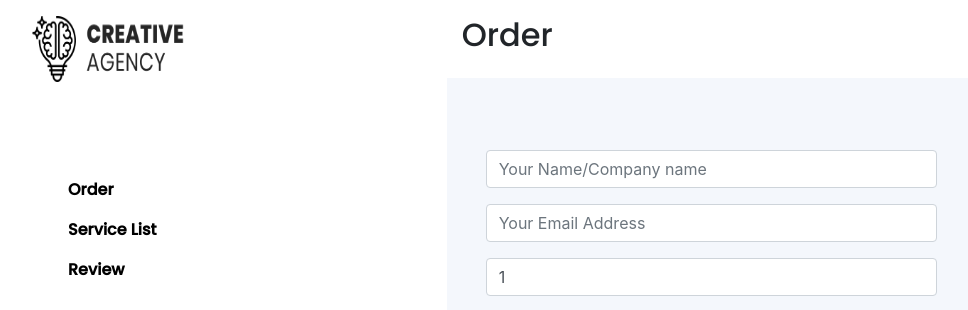
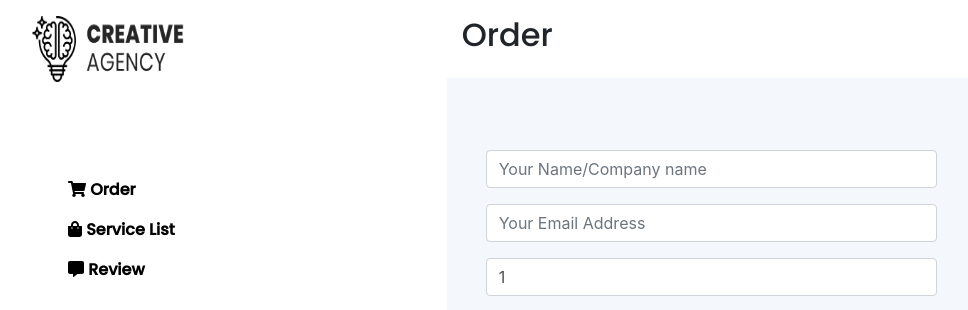
Before and after one commit to Asif-Zaman-Suvo/creative-agency-client, a React (Create React App) app: page /order/1 in a window 1280 px wide. Shown: the top 310 px of the page, without its empty margins (10-978 px from the left). Built offline with nearby package versions, Linux system fonts and the light colour scheme.

Commit message:
form validation

```diff
--- a/package.json
+++ b/package.json
@@ -3,11 +3,15 @@
   "version": "0.1.0",
   "private": true,
   "dependencies": {
+    "@fortawesome/fontawesome-svg-core": "^1.2.32",
+    "@fortawesome/free-solid-svg-icons": "^5.15.1",
+    "@fortawesome/react-fontawesome": "^0.1.11",
     "@testing-library/jest-dom": "^4.2.4",
     "@testing-library/react": "^9.5.0",
     "@testing-library/user-event": "^7.2.1",
     "react": "^16.13.1",
     "react-dom": "^16.13.1",
+    "react-hook-form": "^6.9.2",
     "react-multi-carousel": "^2.5.5",
     "react-router-dom": "^5.2.0",
     "react-scripts": "3.4.3",
--- a/src/Components/LeftSideBar/LeftSideBar.js
+++ b/src/Components/LeftSideBar/LeftSideBar.js
@@ -2,6 +2,8 @@ import React from 'react';
 import { Link } from 'react-router-dom';
 import logo from '../../images/logos/logo.png'
 import './LeftSideBar.css';
+import { FontAwesomeIcon } from '@fortawesome/react-fontawesome'
+import { faShoppingCart,faShoppingBag,faCommentAlt } from '@fortawesome/free-solid-svg-icons'
 
 const LeftSideBar = () => {
     return (
@@ -13,9 +15,9 @@ const LeftSideBar = () => {
 
                     <div className="container ml-5 mt-5">
 
-                        <Link style={{ textDecoration: 'none', color: 'black' }}> <p className='orderMenu'>Order</p></Link>
-                        <Link style={{ textDecoration: 'none', color: 'black' }} to='/serviceList'><p className='orderMenu'>Service List</p></Link>
-                        <Link style={{ textDecoration: 'none', color: 'black' }} to='/review'> <p className='orderMenu'>Review</p></Link>
+                        <Link style={{ textDecoration: 'none', color: 'black' }}><p className='orderMenu'><FontAwesomeIcon icon={faShoppingCart} /> Order</p></Link>
+                        <Link style={{ textDecoration: 'none', color: 'black' }} to='/serviceList'><p className='orderMenu'><FontAwesomeIcon icon={faShoppingBag} /> Service List</p></Link>
+                        <Link style={{ textDecoration: 'none', color: 'black' }} to='/review'> <p className='orderMenu'><FontAwesomeIcon icon={faCommentAlt} /> Review</p></Link>
 
                     </div>
 
--- a/src/Components/OrderForm/OrderForm.js
+++ b/src/Components/OrderForm/OrderForm.js
@@ -1,8 +1,14 @@
 import React from 'react';
 import { useParams } from 'react-router-dom';
 import './OrderForm.css';
+import { useForm } from "react-hook-form";
 
 const OrderForm = () => {
+
+    const { register, handleSubmit, errors } = useForm();
+
+    const onSubmit = data =>
+     console.log(data);
 
     const { courseName } = useParams()
     return (
@@ -11,27 +17,32 @@ const OrderForm = () => {
 
             <div className='row formSection'>
                 <div className='col-md-8 py-5'>
-                    <form className='p-4'>
+                    <form className='p-4' onSubmit={handleSubmit(onSubmit)}>
                         <div class="form-group">
 
-                            <input type="text" name="name" class="form-control" id="exampleInputPassword1" placeholder="Your Name/Company name" />
+                            <input type="text" ref={register({ required: true })} name="name" class="form-control" id="exampleInputPassword1" placeholder="Your Name/Company name" />
+                            {errors.name && <span className="text-danger">This field is required</span>}
                         </div>
                         <div class="form-group">
 
-                            <input type="email" email="email" class="form-control" id="exampleInputEmail1" aria-describedby="emailHelp" placeholder="Your Email Address" />
+                            <input type="email" ref={register({ required: true })} name="email" class="form-control" id="exampleInputEmail1" aria-describedby="emailHelp" placeholder="Your Email Address" />
+                            {errors.email && <span className="text-danger">This field is required</span>}
 
                         </div>
                         <div class="form-group">
 
-                            <input type="text" class="form-control" id="exampleInputPassword1" value={`${courseName}`} />
+                            <input type="text" ref={register({ required: true })} class="form-control" id="exampleInputPassword1" value={`${courseName}`} />
                         </div>
                         <div class="form-group">
 
-                            <textarea type="text" style={{height:'100px'}} placeholder='Project Details' class="form-control" id="exampleFormControlTextarea1" rows="3"></textarea>
+                            <textarea type="text" name="textarea" ref={register({ required: true })} style={{height:'100px'}} placeholder='Project Details' class="form-control" id="exampleFormControlTextarea1" rows="3"></textarea>
+                             {errors.textarea && <span className="text-danger">This field is required</span>}
                         </div>
                         <div class="form-group">
 
-                            <input style={{width: '150px'}} type="text" class="form-control" id="exampleInputPassword1" placeholder="Price" />
+                            <input style={{width: '150px'}} type="text" name="price" ref={register({ required: true })} class="form-control" id="exampleInputPassword1" placeholder="Price" />
+
+                            {errors.price && <span className="text-danger">This field is required</span>}
 
 
                         </div>
```
Also changed, not shown: 1 other file (tests, documents, lock files or other folders).
